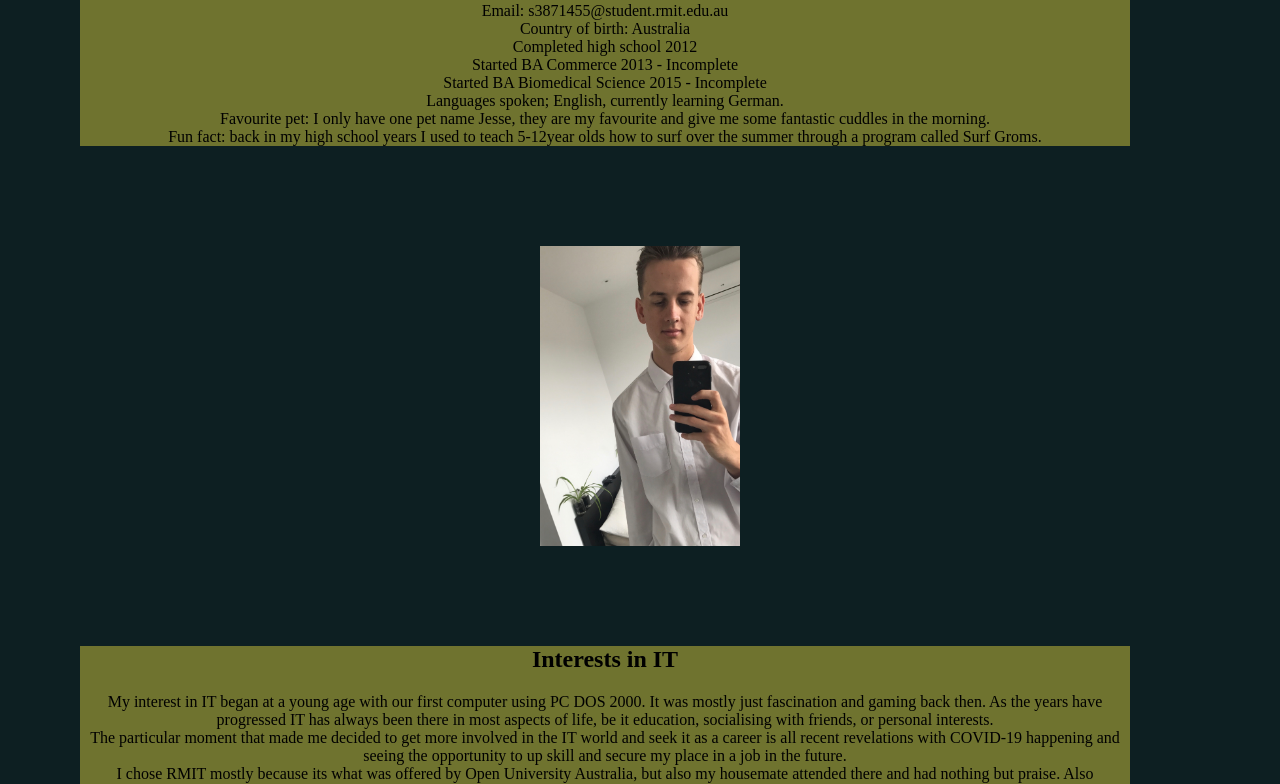
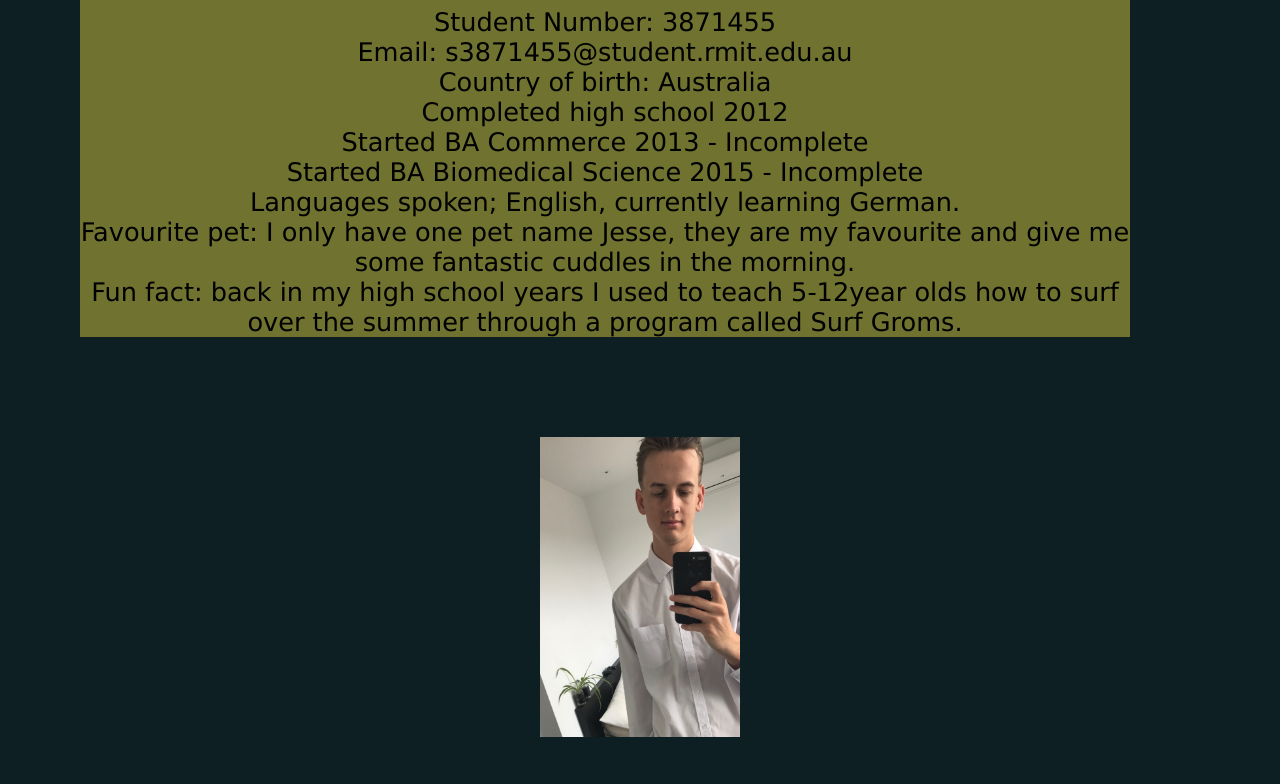
Before and after one commit to jjacksharples/jjacksharples.githhub.io, a plain HTML site: page index.html in a window 1280 px wide. Shown: the part 163-947 px from the top of the page. Drawn offline with Linux system fonts and the light colour scheme.

Commit message:
Update style.css

```diff
--- a/style.css
+++ b/style.css
@@ -12,9 +12,20 @@ div{
   margin-left: 80px;
   background-color: #6f732f;
 }
+
 img {
   display: block;
   margin-left: auto;
   margin-right: auto;
   width: 40%;
 }
+
+p {
+   font-family: verdana;
+   font-size:160%;
+}
+
+h2 {
+   font-family: verdana;
+   font-size:220%;
+}
```
